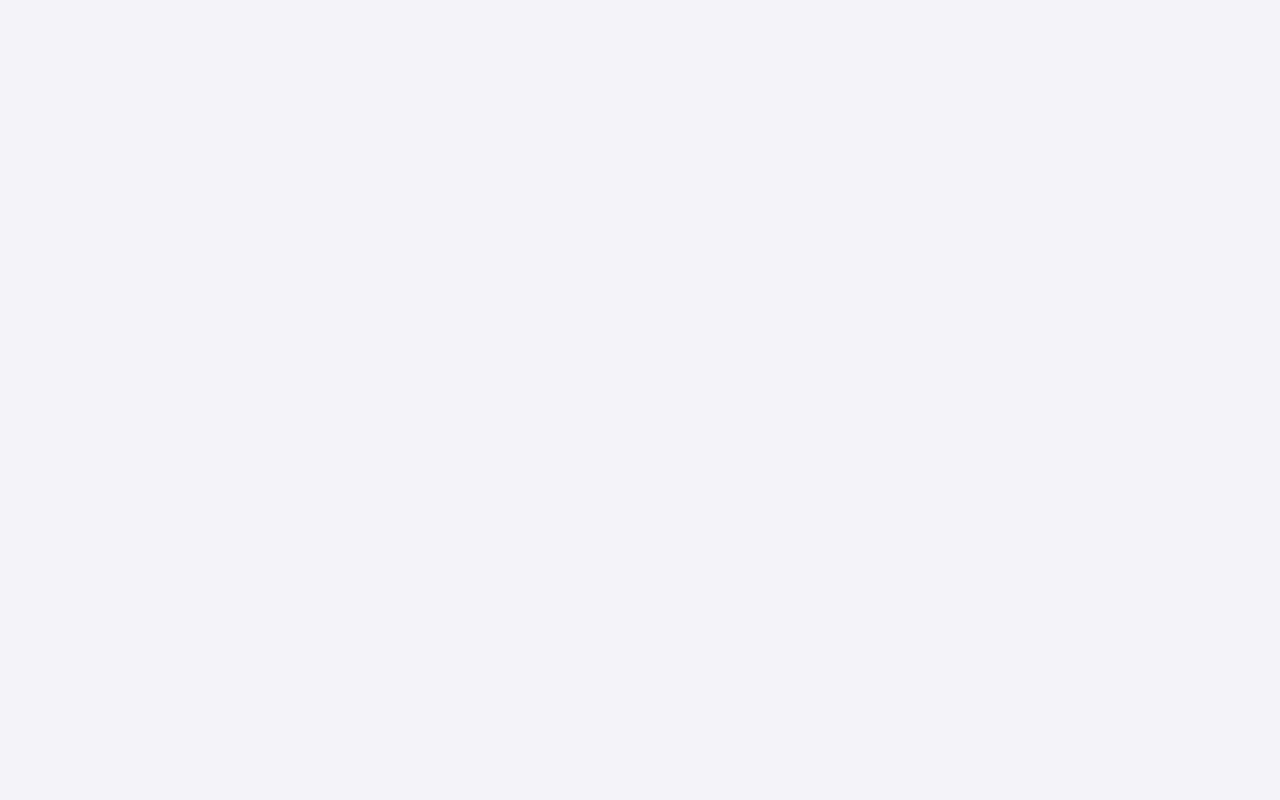
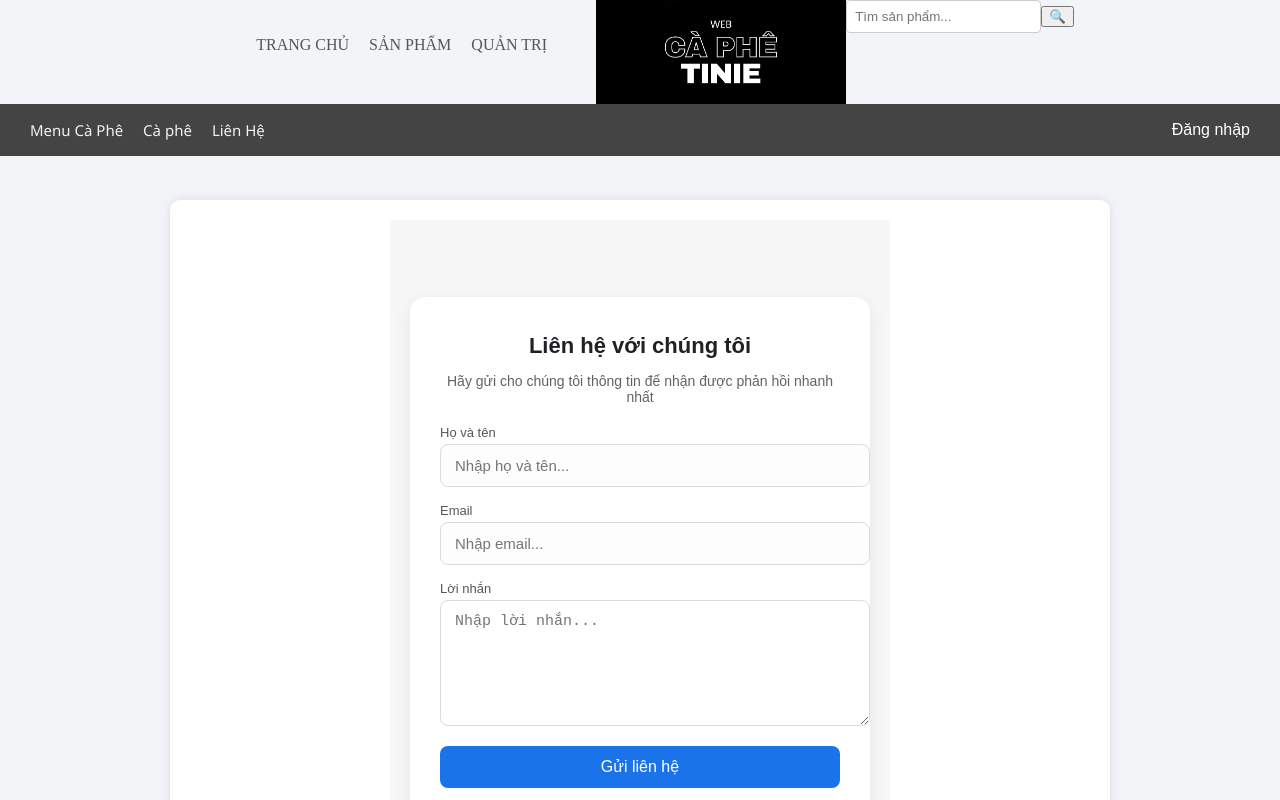
Before and after one commit to tiniengnhu24/caothingocnhu, a React (Create React App) app: page /menu3 in a window 1280 px wide. Before the commit this address had no page. Shown: the top 800 px of the page. Built offline with nearby package versions, Linux system fonts and the light colour scheme; a web font is replaced by a local one.

Commit message:
thêm trang liên hệ

```diff
--- a/src/App.tsx
+++ b/src/App.tsx
@@ -37,6 +37,8 @@ import EditProduct from "./EditProduct";
 import Menu1 from "./Menu1";
 //@ts-ignore
 import CoffeePage from "./CoffeePage";
+//@ts-ignore
+import ContactPage from "./ContactPage";
 export default function App() {
   // return <Layout />;
 
@@ -53,6 +55,7 @@ export default function App() {
           <Route path="/admin/edit/:id" element={<EditProduct />} />
           <Route path="/menu1" element={<Menu1 />} />
           <Route path="coffee" element={<CoffeePage />} />
+          <Route path="/menu3" element={<ContactPage />} />
 
           {/* <Route path="detail/:id" element={<ProductDetail />} /> */}
 
--- /dev/null
+++ b/src/ContactPage.jsx
@@ -0,0 +1,74 @@
+// src/ContactPage.jsx
+import React, { useState } from "react";
+import "./assets/css/contact.css";
+
+const ContactPage = () => {
+  const [name, setName] = useState("");
+  const [email, setEmail] = useState("");
+  const [message, setMessage] = useState("");
+  const [submitted, setSubmitted] = useState(false);
+
+  const handleSubmit = (e) => {
+    e.preventDefault();
+    if (!name || !email || !message) {
+      alert("❌ Vui lòng điền đầy đủ thông tin!");
+      return;
+    }
+    // Demo: chỉ hiển thị alert
+    alert("✅ Gửi liên hệ thành công!\nCảm ơn bạn đã liên hệ với chúng tôi.");
+    setName("");
+    setEmail("");
+    setMessage("");
+    setSubmitted(true);
+  };
+
+  return (
+    <div className="contact-wrapper">
+      <div className="contact-card">
+        <h2 className="contact-title">Liên hệ với chúng tôi</h2>
+        <p className="contact-subtitle">
+          Hãy gửi cho chúng tôi thông tin để nhận được phản hồi nhanh nhất
+        </p>
+
+        <form className="contact-form" onSubmit={handleSubmit}>
+          <div className="form-group">
+            <label>Họ và tên</label>
+            <input
+              type="text"
+              placeholder="Nhập họ và tên..."
+              value={name}
+              onChange={(e) => setName(e.target.value)}
+            />
+          </div>
+
+          <div className="form-group">
+            <label>Email</label>
+            <input
+              type="email"
+              placeholder="Nhập email..."
+              value={email}
+              onChange={(e) => setEmail(e.target.value)}
+            />
+          </div>
+
+          <div className="form-group">
+            <label>Lời nhắn</label>
+            <textarea
+              placeholder="Nhập lời nhắn..."
+              value={message}
+              onChange={(e) => setMessage(e.target.value)}
+            />
+          </div>
+
+          <button type="submit">Gửi liên hệ</button>
+        </form>
+
+        {submitted && (
+          <p className="success-msg">✅ Bạn đã gửi thông tin thành công!</p>
+        )}
+      </div>
+    </div>
+  );
+};
+
+export default ContactPage;
--- /dev/null
+++ b/src/assets/css/contact.css
@@ -0,0 +1,88 @@
+/* src/assets/css/contact.css */
+.contact-wrapper {
+  display: flex;
+  justify-content: center;
+  align-items: center;
+  min-height: 80vh;
+  background-color: #f7f7f7;
+  padding: 20px;
+}
+
+.contact-card {
+  background: #fff;
+  padding: 36px 30px;
+  border-radius: 16px;
+  width: 400px;
+  box-shadow: 0 6px 20px rgba(0, 0, 0, 0.08);
+  text-align: center;
+}
+
+.contact-title {
+  font-size: 22px;
+  margin-bottom: 6px;
+  color: #202124;
+}
+
+.contact-subtitle {
+  font-size: 14px;
+  color: #5f6368;
+  margin-bottom: 20px;
+}
+
+.contact-form {
+  display: flex;
+  flex-direction: column;
+  gap: 16px;
+  text-align: left;
+}
+
+.form-group label {
+  font-size: 13px;
+  color: #555;
+  margin-bottom: 4px;
+  display: block;
+}
+
+.form-group input,
+.form-group textarea {
+  width: 100%;
+  padding: 12px 14px;
+  border: 1px solid #dadce0;
+  border-radius: 8px;
+  font-size: 15px;
+  outline: none;
+  transition: 0.2s;
+}
+
+.form-group input:focus,
+.form-group textarea:focus {
+  border-color: #1a73e8;
+  box-shadow: 0 0 0 3px rgba(26, 115, 232, 0.15);
+}
+
+textarea {
+  resize: vertical;
+  min-height: 100px;
+}
+
+button[type="submit"] {
+  padding: 12px 0;
+  background: #1a73e8;
+  color: white;
+  border: none;
+  border-radius: 8px;
+  font-weight: 500;
+  cursor: pointer;
+  transition: 0.25s ease;
+}
+
+button[type="submit"]:hover {
+  background: #1669c1;
+}
+
+.success-msg {
+  margin-top: 12px;
+  color: green;
+  font-weight: 500;
+  text-align: center;
+}
```
